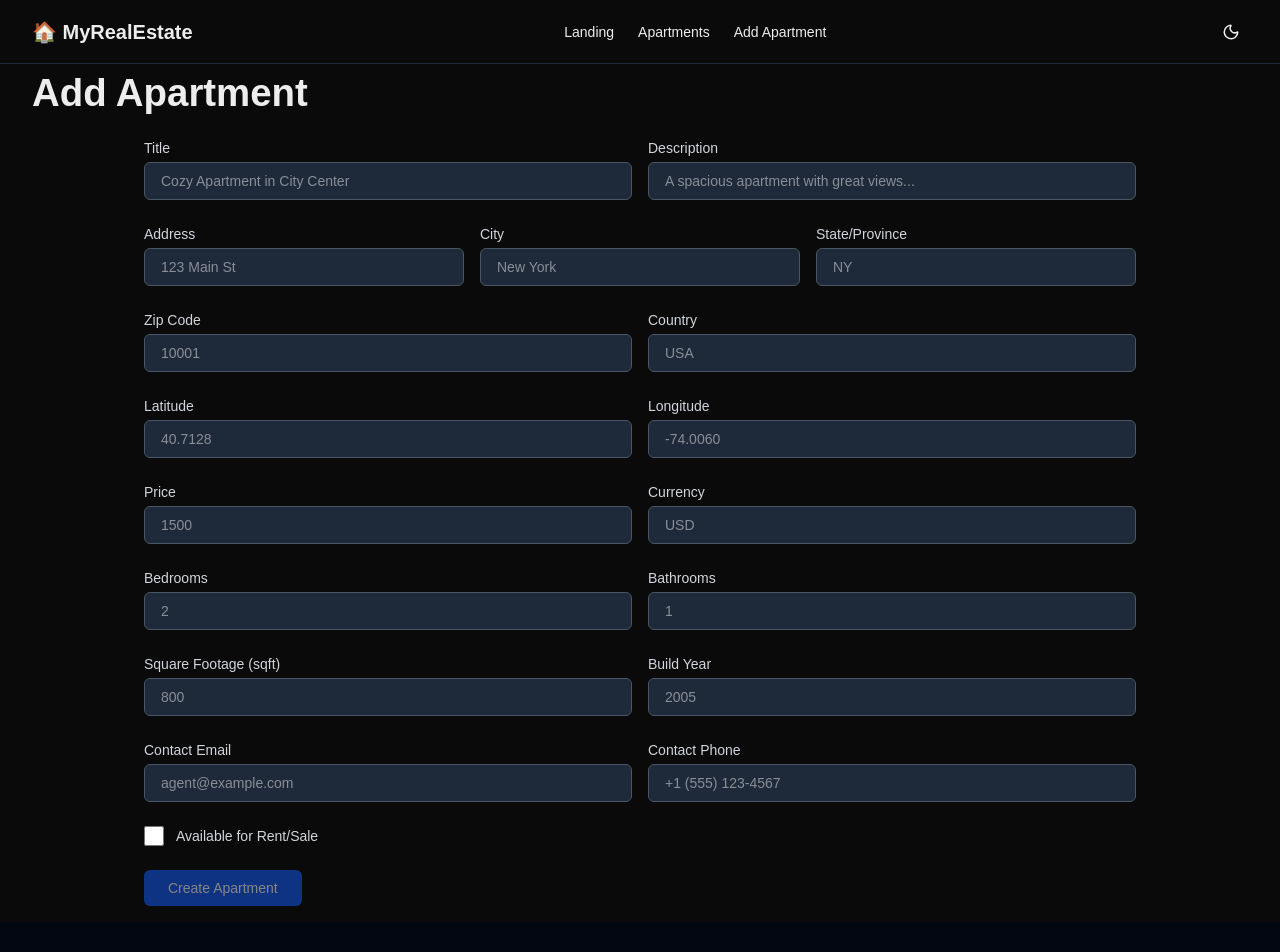
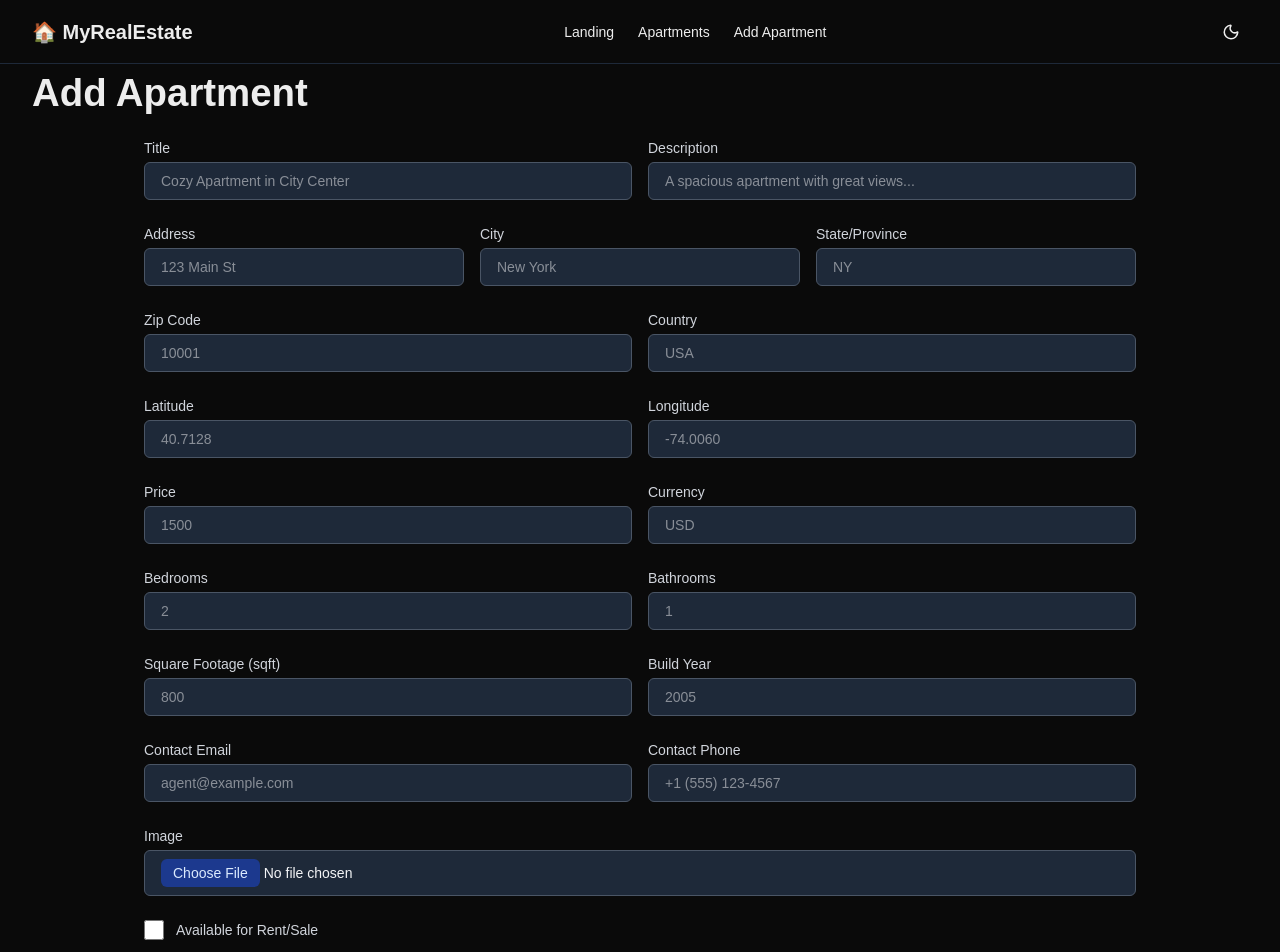
Before and after one commit to JJAHMEDAMER/properties-marketplace, a Next.js app in the folder web-app/: page /apartments/add in a window 1280 px wide. Shown: the top 952 px of the page. Built offline with nearby package versions, Linux system fonts and the light colour scheme; no server answers.

Commit message:
add image to creation form

```diff
--- a/web-app/src/modules/apartments/components/ApartmentCreationForm.tsx
+++ b/web-app/src/modules/apartments/components/ApartmentCreationForm.tsx
@@ -9,6 +9,7 @@ import { Apartment } from "@/types/models";
 import { createApartment, updateApartment } from "@/api/apartments";
 import { Loader } from "lucide-react";
 import { useRouter } from "next/navigation";
+import FileUpload from "@/shared/atoms/FileUpload";
 
 type ApartmentCreationFormProps = {
   apartment?: Apartment;
@@ -175,13 +176,11 @@ export default function ApartmentCreationForm({
         />
       </div>
 
-      {/* Image URLs */}
-      {/* <AppInput
-        label="Image URLs (comma-separated)"
-        placeholder="https://example.com/img1.jpg, https://example.com/img2.jpg"
-        {...registers.imageUrls}
-        error={errors.imageUrls?.message}
-      /> */}
+      <FileUpload
+        label="Image"
+        imageProps={registers.image}
+        error={errors.image?.message}
+      />
 
       {/* Is Available */}
       <label className="flex cursor-pointer items-center space-x-3">
```
